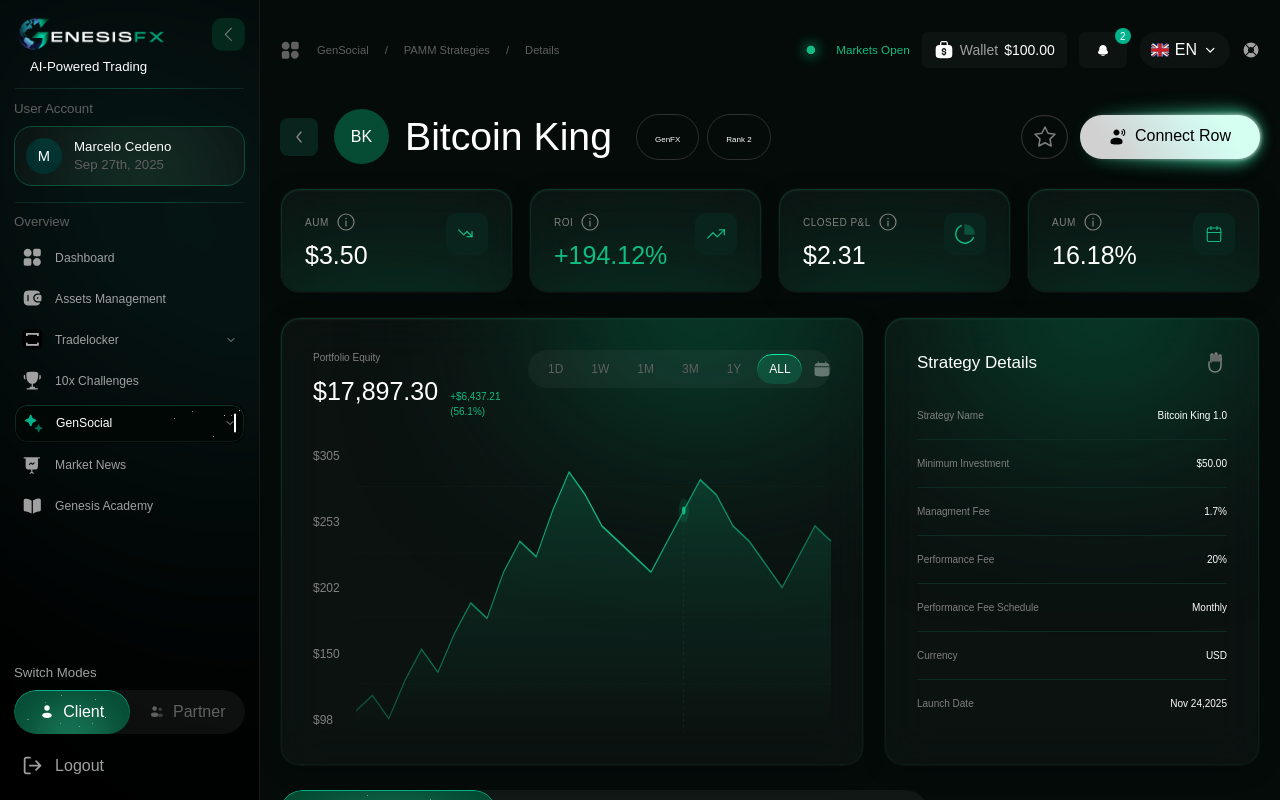
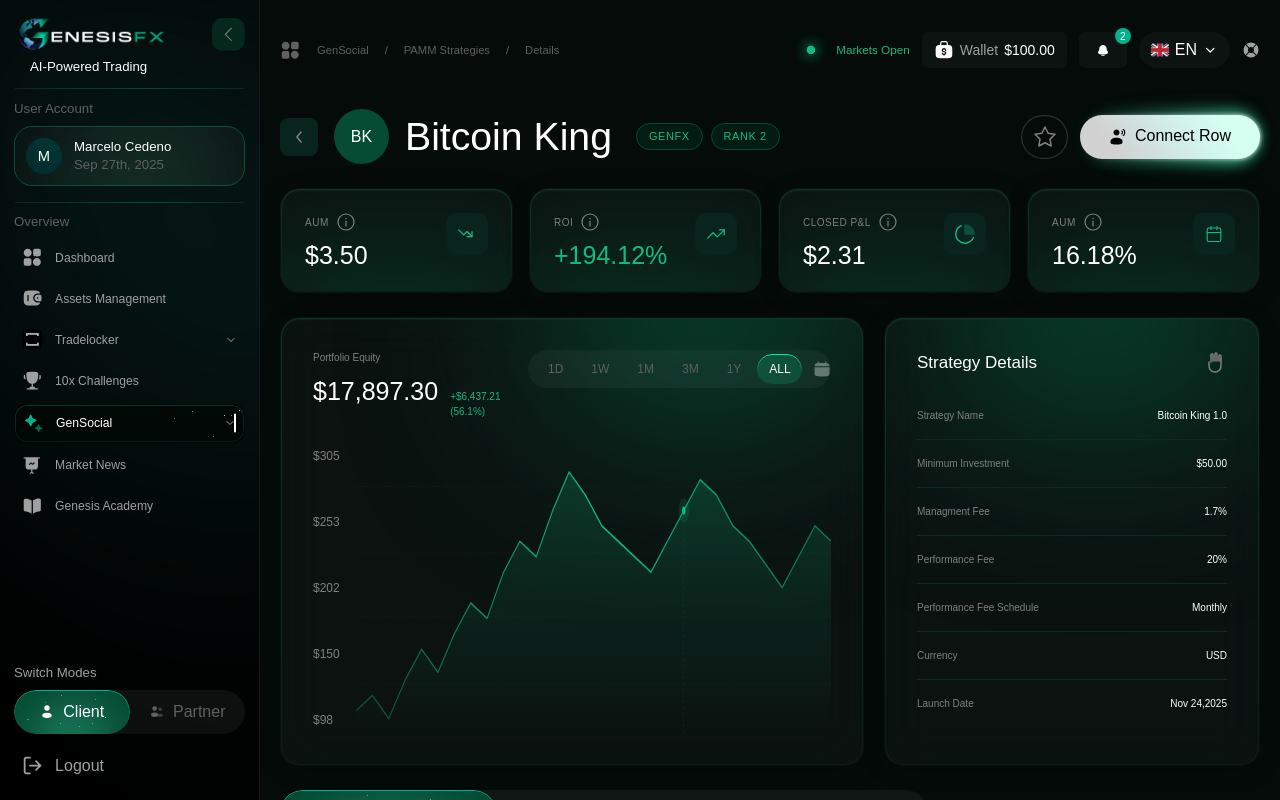
Before and after one commit to Mdx2025/GenesisFxDashboardMDX, a React (Vite) app: page /gensocial/pamm/details-single-page in a window 1280 px wide. Built offline with nearby package versions, Linux system fonts and the light colour scheme; a web font is replaced by a local one.

Commit message:
refactor: replace inline badges with Badge active component

```diff
--- a/src/pages/PammDetailsPage.tsx
+++ b/src/pages/PammDetailsPage.tsx
@@ -2,7 +2,7 @@ import { useState } from 'react'
 import { useNavigate } from 'react-router-dom'
 import { useSidebar } from '@/layouts/RootLayout'
 import { TopBar } from '@/components/dashboard/TopBar'
-import { GlassCard, SparkleButton, ModeToggle, GlowEllipse, GlowButton, TradingCalendar, PeriodPill } from '@/components/ui'
+import { GlassCard, SparkleButton, ModeToggle, GlowEllipse, GlowButton, TradingCalendar, PeriodPill, Badge } from '@/components/ui'
 
 /* ─── Inline SVG Icons ─── */
 
@@ -346,12 +346,8 @@ export default function PammDetailsPage() {
           </div>
           <h1 className="text-white text-h1 font-normal">Bitcoin King</h1>
           <div className="flex items-center gap-2 ml-2">
-            <div className="px-[1.125rem] py-[0.625rem] rounded-full border border-[#303030] bg-transparent">
-              <span className="text-white text-[0.5rem] font-acid">GenFX</span>
-            </div>
-            <div className="px-[1.125rem] py-[0.625rem] rounded-full border border-[#303030] bg-transparent">
-              <span className="text-white text-[0.5rem] font-acid">Rank 2</span>
-            </div>
+            <Badge variant="active">GenFX</Badge>
+            <Badge variant="active">Rank 2</Badge>
           </div>
           <div className="ml-auto flex items-center gap-3">
             <button className="relative w-[2.9375rem] h-[2.75rem] flex items-center justify-center cursor-pointer">
```
